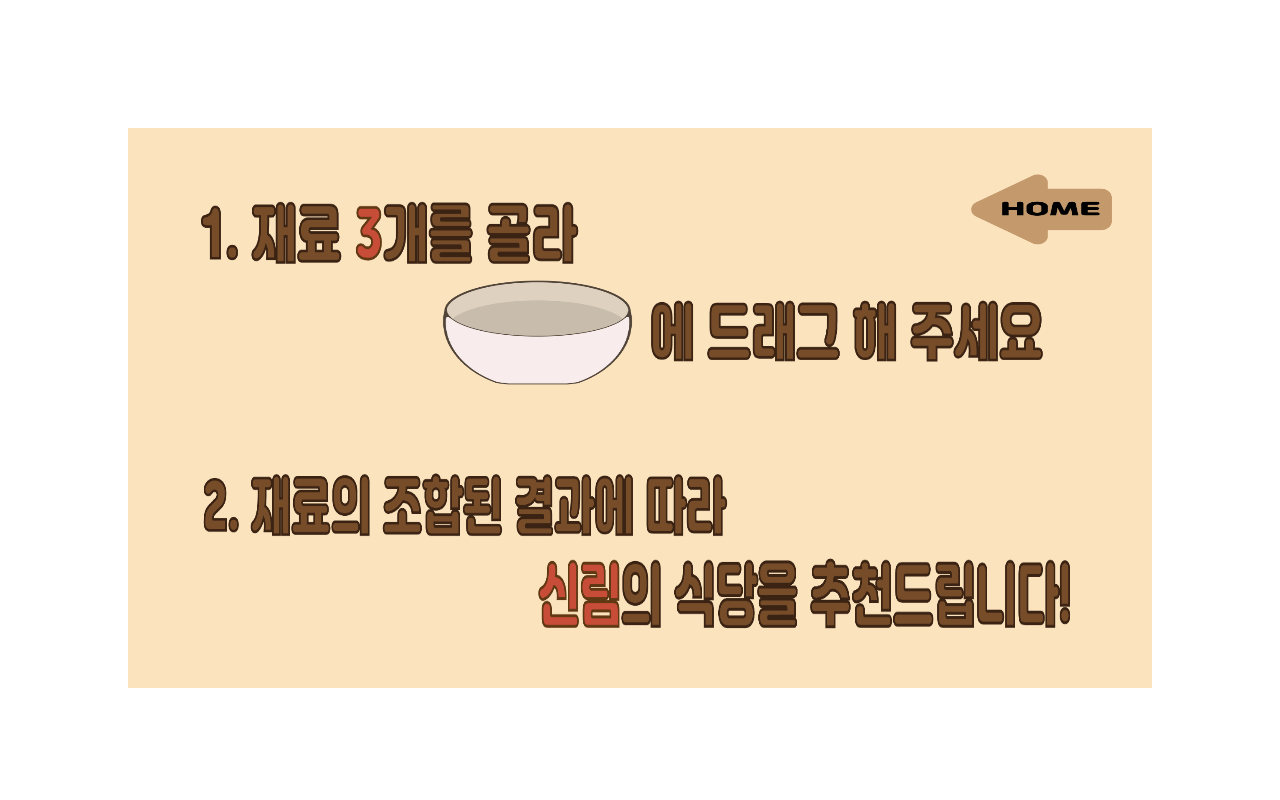
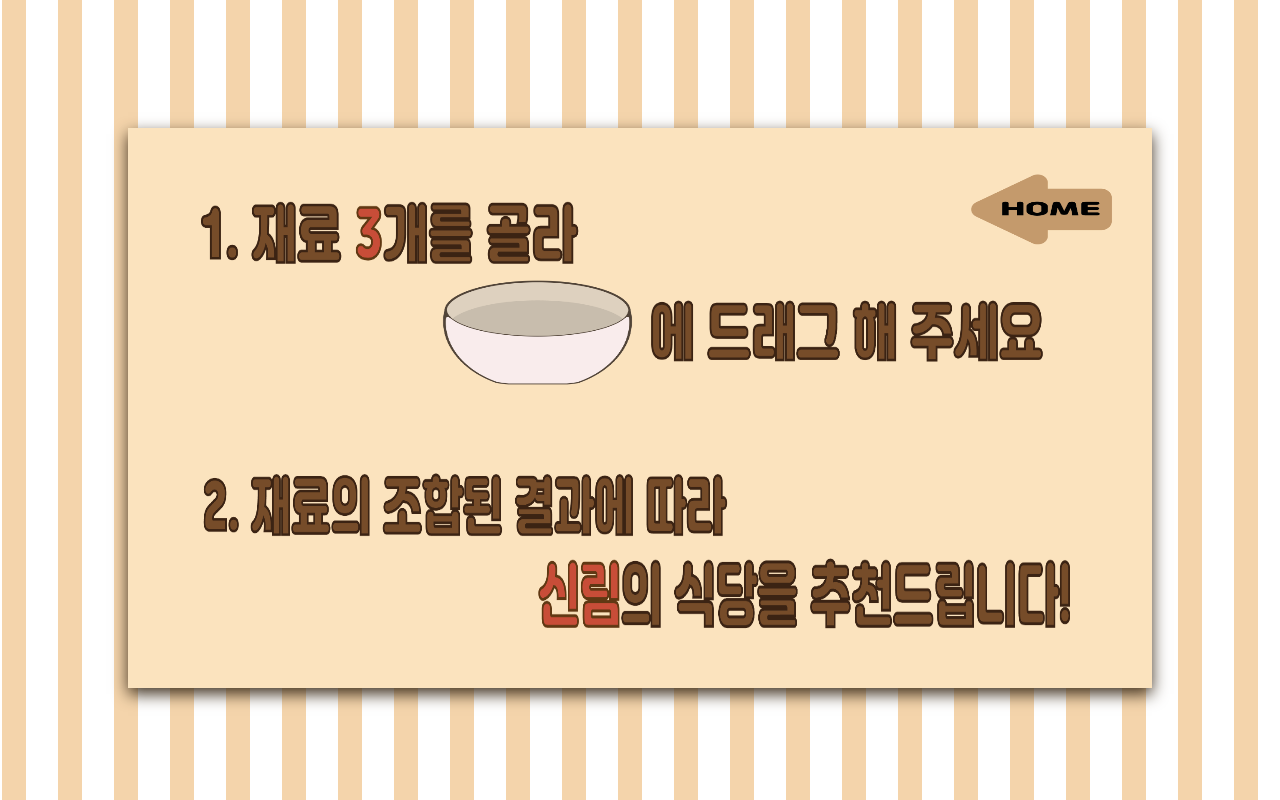
Before and after one commit to jaeyeon1004/Todayeat, a plain HTML site: page howplay.html in a window 1280 px wide. Drawn offline with Linux system fonts and the light colour scheme.

Commit message:
background image&shadow

```diff
--- a/css/howplay.css
+++ b/css/howplay.css
@@ -1,5 +1,5 @@
 body {
-    background-color:white;
+    background-image: url(../image/settings/background.png);
 }
 .frame {
     position: absolute;
@@ -8,6 +8,7 @@ body {
     background-color: #FBE3BE;
     width: 80%;
     height: 70%;
+    box-shadow: 0 6px 15px 0 rgb(65, 50, 32);
 }
 .container{
     width: 100%;
--- a/css/start.css
+++ b/css/start.css
@@ -1,6 +1,7 @@
 @import url('https://fonts.googleapis.com/css2?family=Black+Han+Sans&display=swap');
 body {
-    background-color:white;
+    background-image: url(../image/settings/background.png);
+
 }
 .frame {
     position: absolute;
@@ -9,6 +10,7 @@ body {
     background-color: #FBE3BE;
     width: 70%;
     height: 94%;
+    box-shadow: 0 6px 15px 0 rgb(65, 50, 32);
 }
 .container{
     width: 100%;
```
Also changed, not shown: image/settings/background.png (added).
